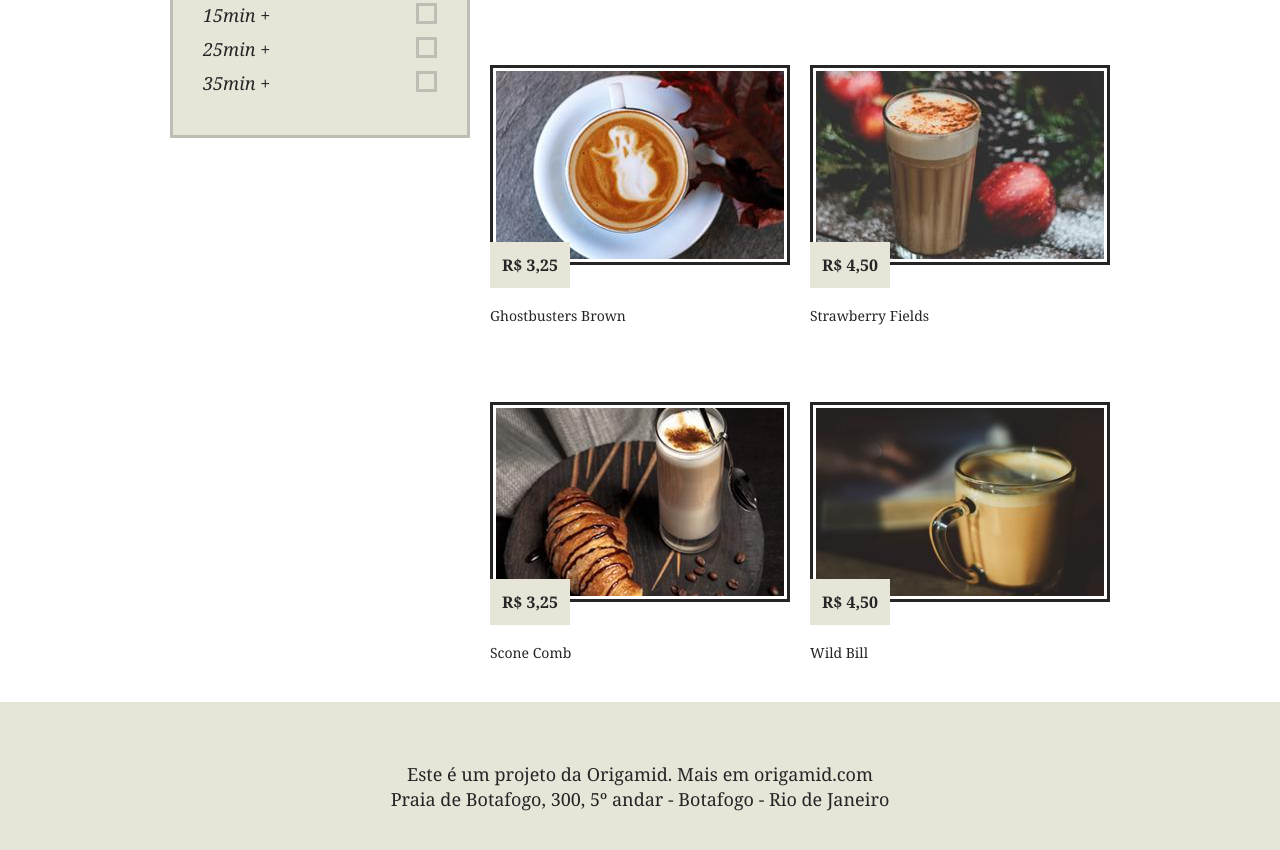
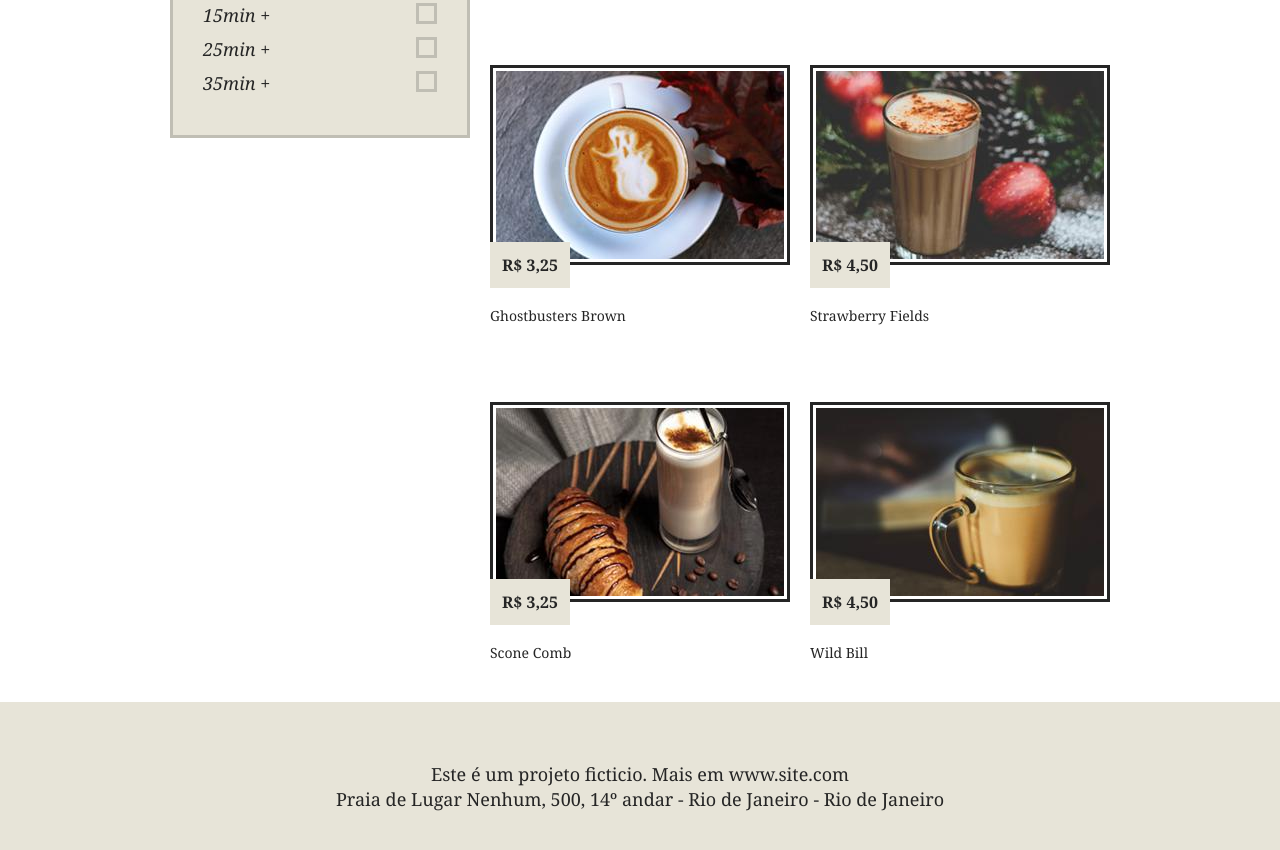
Before and after one commit to LucasBLCarmo/Brafe2, a plain HTML site: page index.html in a window 1280 px wide. Shown: the part 650-1500 px from the top of the page. Drawn offline with Linux system fonts and the light colour scheme.

Commit message:
Update index.html

```diff
--- a/index.html
+++ b/index.html
@@ -117,8 +117,8 @@
 
     <footer class="footer">
         <div class="container div-footer">
-            <p>Este é um projeto da Origamid. Mais em origamid.com</p>
-            <p>Praia de Botafogo, 300, 5º andar - Botafogo - Rio de Janeiro</p>
+            <p>Este é um projeto ficticio. Mais em www.site.com</p>
+            <p>Praia de Lugar Nenhum, 500, 14º andar - Rio de Janeiro - Rio de Janeiro</p>
         </div>
     </footer>
 
```
